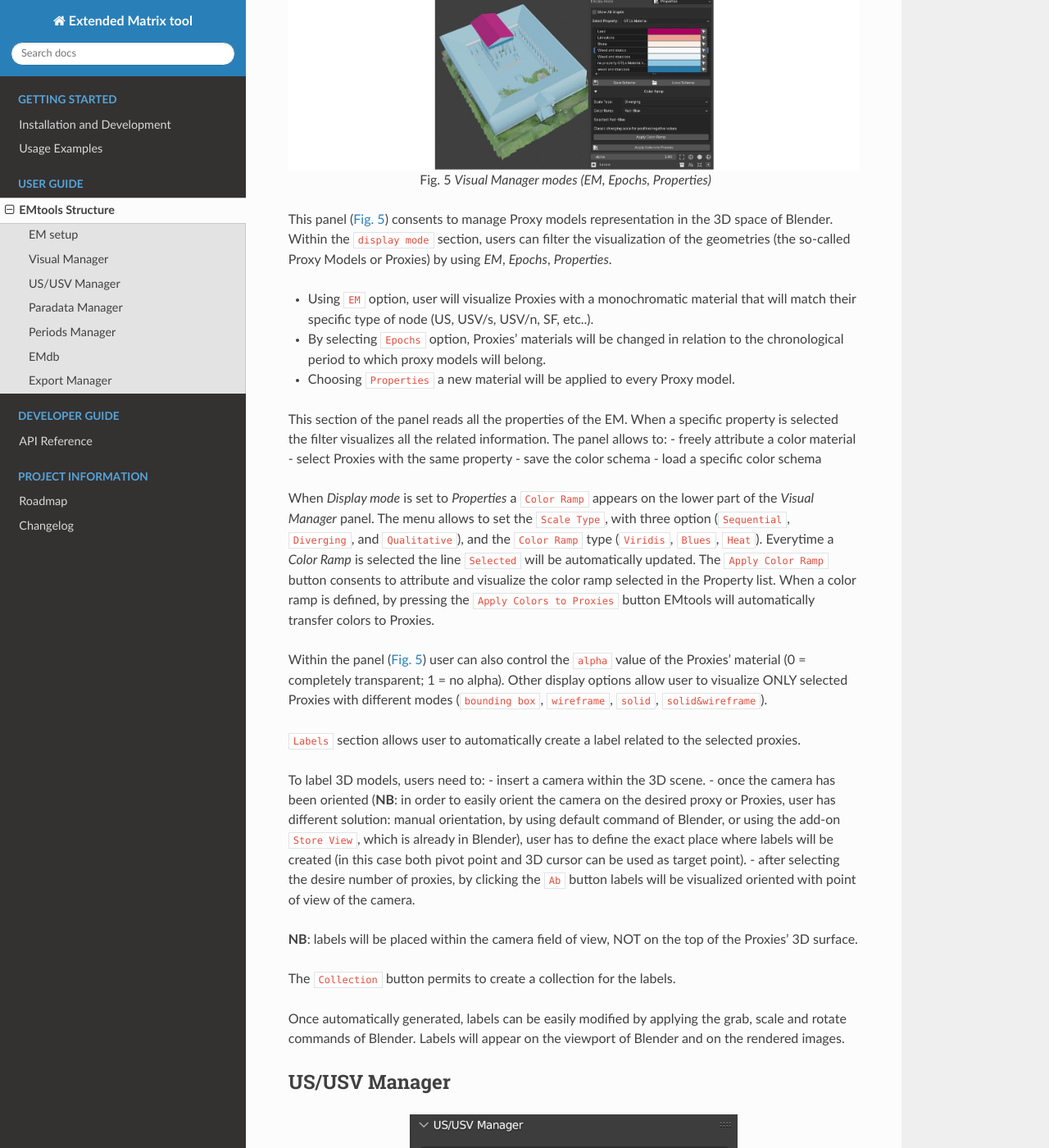
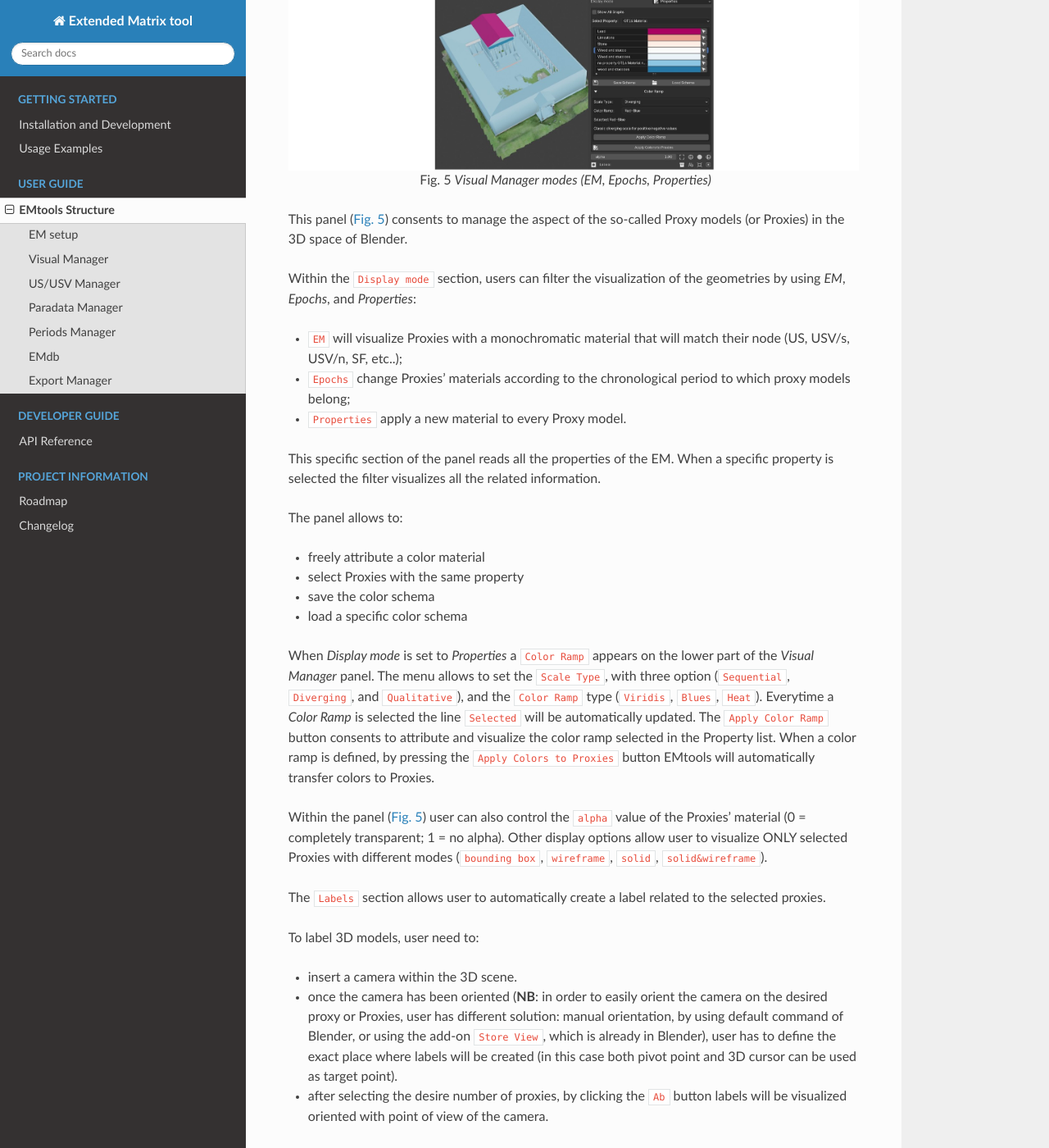
Before and after one commit to zalmoxes-laran/EM-blender-tools-doc, a Sphinx documentation site: the page built from docs/EMstructure.rst, in a window 1280 px wide and 1400 px high, scrolled down 4941 px. Shown: the whole window at 82% size. Built offline with Sphinx 7.4.7 and the Read the Docs theme 3.1.0, drawn with Linux system fonts in a browser that asks for light colours; pages that are not in the unit, such as notebooks, are missing from menus; some of the changed text lies outside the part shown.

Commit message:
Update EMstructure file, minor corrections

```diff
--- a/docs/EMstructure.rst
+++ b/docs/EMstructure.rst
@@ -129,17 +129,18 @@ Visual Manager
 
    Visual Manager modes (EM, Epochs, Properties)
 
-This panel (:numref:`Fig. %s <VisualManager_01-03FIG>`) consents to manage Proxy models representation in the 3D space of Blender.
-Within the ``display mode`` section, users can filter the visualization of the geometries (the so-called Proxy Models or Proxies) by using *EM*, *Epochs*, *Properties*.
+This panel (:numref:`Fig. %s <VisualManager_01-03FIG>`) consents to manage the aspect of the so-called Proxy models (or Proxies) in the 3D space of Blender.
 
-- Using ``EM`` option, user will visualize Proxies with a monochromatic material that will match their specific type of node (US, USV/s, USV/n, SF, etc..).
+Within the ``Display mode`` section, users can filter the visualization of the geometries by using *EM*, *Epochs*, and *Properties*:
 
-- By selecting ``Epochs`` option, Proxies’ materials will be changed in relation to the chronological period to which proxy models will belong.
+- ``EM`` will visualize Proxies with a monochromatic material that will match their node (US, USV/s, USV/n, SF, etc..);
+- ``Epochs`` change Proxies’ materials according to the chronological period to which proxy models belong;
+- ``Properties`` apply a new material to every Proxy model.
+This specific section of the panel reads all the properties of the EM.
+When a specific property is selected the filter visualizes all the related information.
 
-- Choosing ``Properties`` a new material will be applied to every Proxy model.
-This section of the panel reads all the properties of the EM.
-When a specific property is selected the filter visualizes all the related information.
 The panel allows to:
+
 - freely attribute a color material
 - select Proxies with the same property
 - save the color schema
@@ -155,9 +156,10 @@ When a color ramp is defined, by pressing the ``Apply Colors to Proxies`` button
 Within the panel (:numref:`Fig. %s <VisualManager_01-03FIG>`) user can also control the ``alpha`` value of the Proxies’ material (0 = completely transparent; 1 = no alpha).
 Other display options allow user to visualize ONLY selected Proxies with different modes (``bounding box``, ``wireframe``, ``solid``, ``solid&wireframe``).
 
-``Labels`` section allows user to automatically create a label related to the selected proxies.
+The ``Labels`` section allows user to automatically create a label related to the selected proxies.
 
-To label 3D models, users need to:
+To label 3D models, user need to:
+
 - insert a camera within the 3D scene.
 - once the camera has been oriented (**NB**: in order to easily orient the camera on the desired proxy or Proxies, user has different solution: manual orientation, by using default command of Blender, or using the add-on ``Store View``, which is already in Blender), user has to define the exact place where labels will be created (in this case both pivot point and 3D cursor can be used as target point).
 - after selecting the desire number of proxies, by clicking the ``Ab`` button labels will be visualized oriented with point of view of the camera.
@@ -166,7 +168,7 @@ To label 3D models, users need to:
 
 The ``Collection`` button permits to create a collection for the labels.
 
-Once automatically generated, labels can be easily modified by applying the grab, scale and rotate commands of Blender. Labels will appear on the viewport of Blender and on the rendered images.
+Once automatically generated, labels can be easily modified by applying the ``Grab``, ``Scale``, and ``Rotate`` commands of Blender. Labels will appear on the viewport of Blender and on the rendered images.
 
 
 .. _US/USV_Manager:
```
